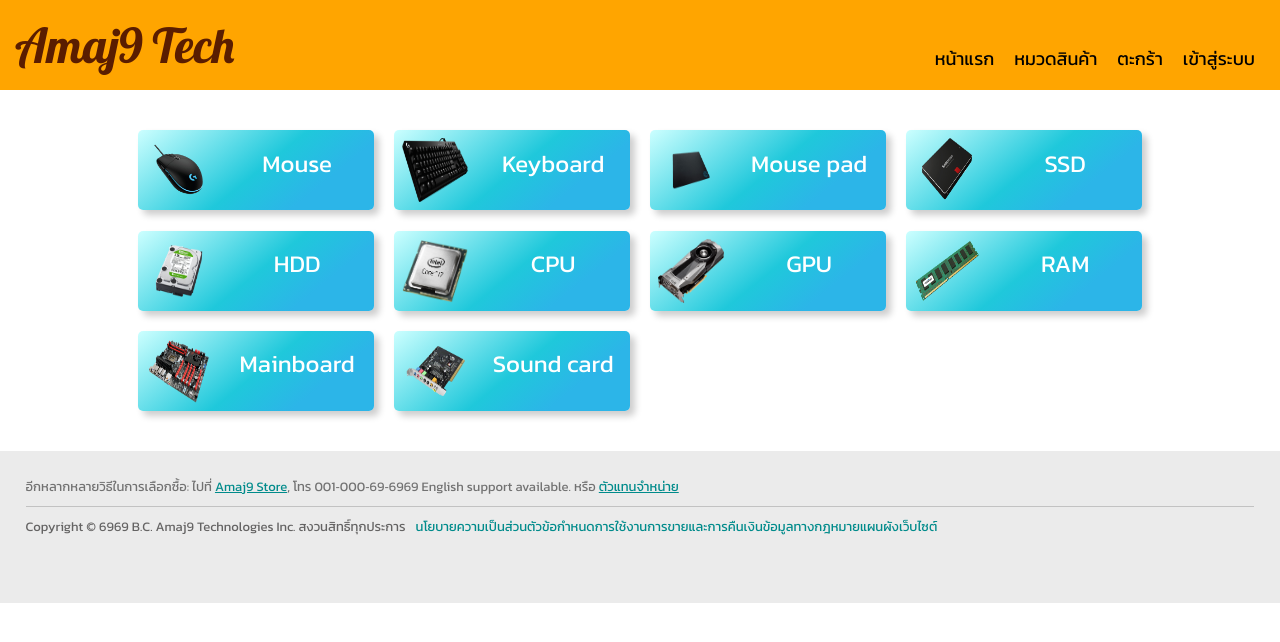
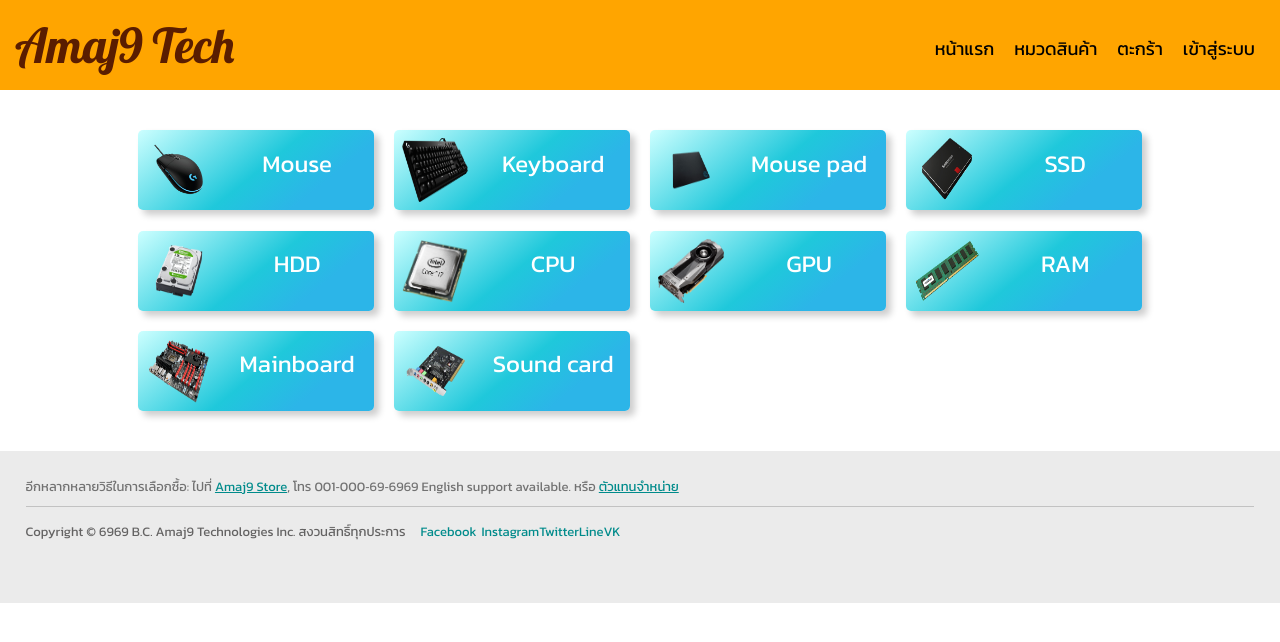
Before and after one commit to Pansther/Amaj9-Tech-Dev, a React (Create React App) app: page /category in a window 1280 px wide. Shown: the top 642 px of the page. Built offline with nearby package versions, Linux system fonts and the light colour scheme.

Commit message:
Href Fixed

```diff
--- a/src/component/footer/index.js
+++ b/src/component/footer/index.js
@@ -3,9 +3,8 @@
 
 export default function Footer() {
     return (
-        <div className="footer-wrapper">
             <div className="footer">
-                <div className="store">
+                <div className="store-wrapper">
                     <div style={{ display: 'inline' }}>อีกหลากหลายวิธีในการเลือกซื้อ: ไปที่ </div>
                     <a href="" style={{ display: 'inline', color: 'darkcyan' }}>Amaj9 Store</a>
                     <div style={{ display: 'inline' }}>, โทร 001‑000‑69‑6969 English support available. หรือ </div>
@@ -14,16 +13,18 @@
 
                 <div className="hline"></div>
 
-                <div className="menu-box">
+                <div className="contact-wrapper">
                     <div className="copyright">Copyright © 6969 B.C. Amaj9 Technologies Inc. สงวนสิทธิ์ทุกประการ</div>
-                    <a id="contact" href="#">นโยบายความเป็นส่วนตัว</a>
-                    <a id="contact" href="#">ข้อกำหนดการใช้งาน</a>
-                    <a id="contact" href="#">การขายและการคืนเงิน</a>
-                    <a id="contact" href="#">ข้อมูลทางกฎหมาย</a>
-                    <a id="contact" href="#">แผนผังเว็บไซต์</a>
+                    <div className="contact-vline">
+                        <a id="contact" href="#">Facebook </a>
+                    </div>
+
+                    <a id="contact" href="#">Instagram </a>
+                    <a id="contact" href="#">Twitter </a>
+                    <a id="contact" href="#">Line </a>
+                    <a id="contact" href="#">VK</a>
                 </div>
 
             </div>
-        </div>
     );
 }
--- a/src/css/footer.css
+++ b/src/css/footer.css
@@ -16,7 +16,7 @@
     background-color: rgb(235, 235, 235);
 }
 
-.store {
+.store-wrapper {
     display: inline;
 }
 
@@ -26,24 +26,30 @@
     border-bottom: 1px solid rgb(194, 194, 194);
 }
 
+.contact-vline{
+    display: inline-block;
+    padding: 5px;
+}
+
 .copyright {
     float: left;
+    padding-top: 5px;
     padding-right: 10px;
 }
 
-.menu-box {
+.contact-wrapper {
     margin-top: 10px;
     text-decoration: none;
     color: rgb(100, 99, 99);
 }
 
-.menu-box #contact {
+.contact-wrapper #contact {
     color: darkcyan;
     position: relative;
     display: inline-block;
     text-decoration: none;
 }
 
-.menu-box #contact:hover {
+.contact-wrapper #contact:hover {
     text-decoration: underline;
 }
```
